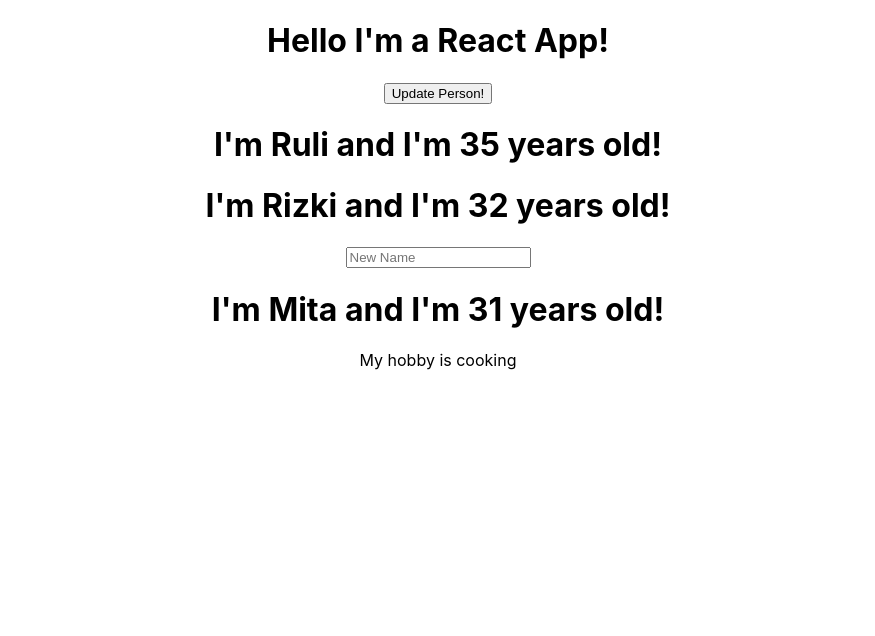
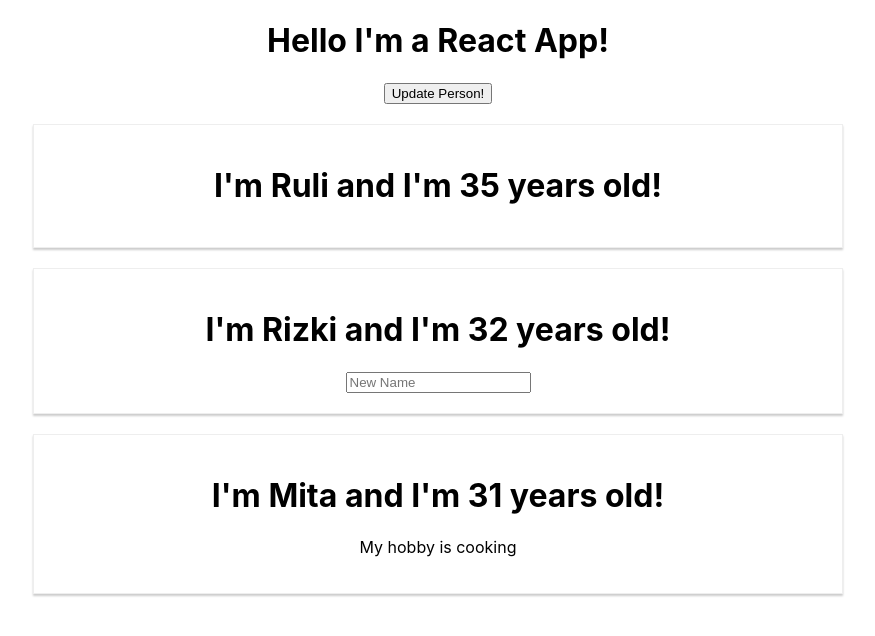
Before and after one commit to rizki113070213/react-complete-guide, a React (Create React App) app: page / in a window 1280 px wide. Shown: the top 636 px of the page, without its empty margins (202-1077 px from the left). Built offline with nearby package versions, Linux system fonts and the light colour scheme.

Commit message:
adding styling with stylesheets

```diff
--- /dev/null
+++ b/src/Person/Person.css
@@ -0,0 +1,8 @@
+.Person {
+  width: 60%;
+  margin: 20px auto;
+  border: 1px solid #eee;
+  box-shadow: 0 2px 2px #ccc;
+  text-align: center;
+  padding: 20px;
+}
--- a/src/Person/Person.js
+++ b/src/Person/Person.js
@@ -1,8 +1,9 @@
 import React from "react"
+import "./Person.css"
 
 const person = (props) => {
   return (
-    <div onClick={props.click}>
+    <div onClick={props.click} className="Person">
       <h1>I'm {props.name} and I'm {props.age} years old!</h1>
       <p>{props.children}</p>
       {props.name === "Ruli" || props.name === "Fakhrul" || props.name === "Oji" || props.name === "Mita" ?
```
